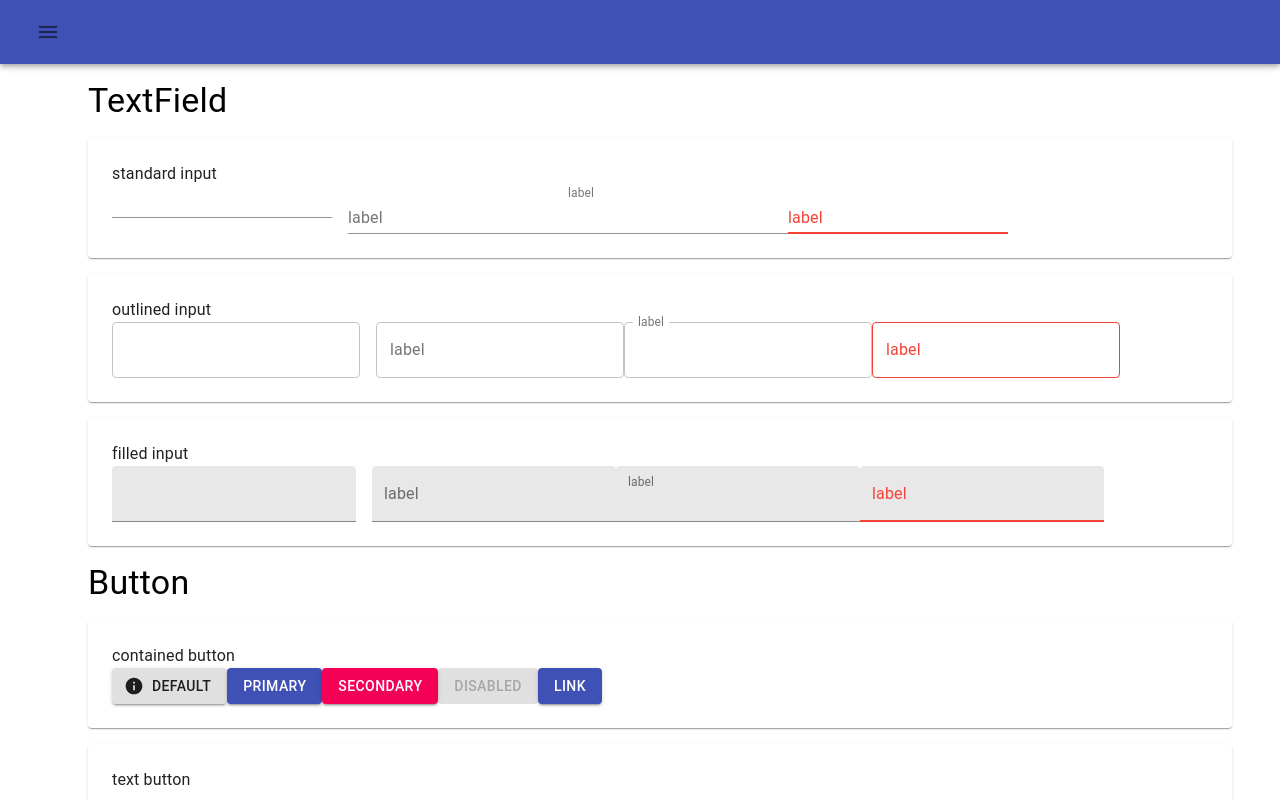
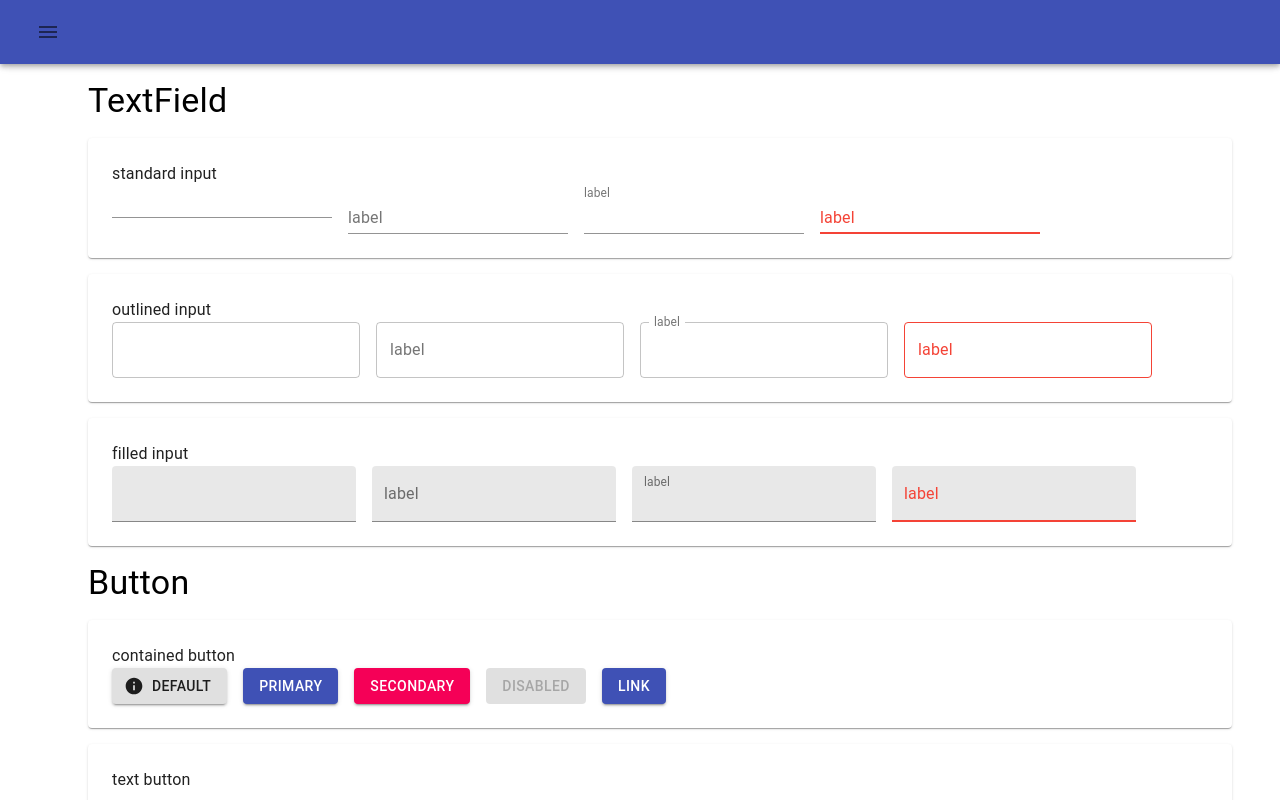
Before and after one commit to milligramme/react-app-playground, a React (Create React App) app: page /showcase in a window 1280 px wide. Shown: the top 800 px of the page. Built offline with nearby package versions, Linux system fonts and the light colour scheme.

Commit message:
Fix style

```diff
--- a/src/components/pages/Showcase/classes.module.css
+++ b/src/components/pages/Showcase/classes.module.css
@@ -7,6 +7,6 @@
   align-content: center;
 }
 
-.Items > * {
+.Items.Items > * {
   margin-right: 16px;
 }
```
